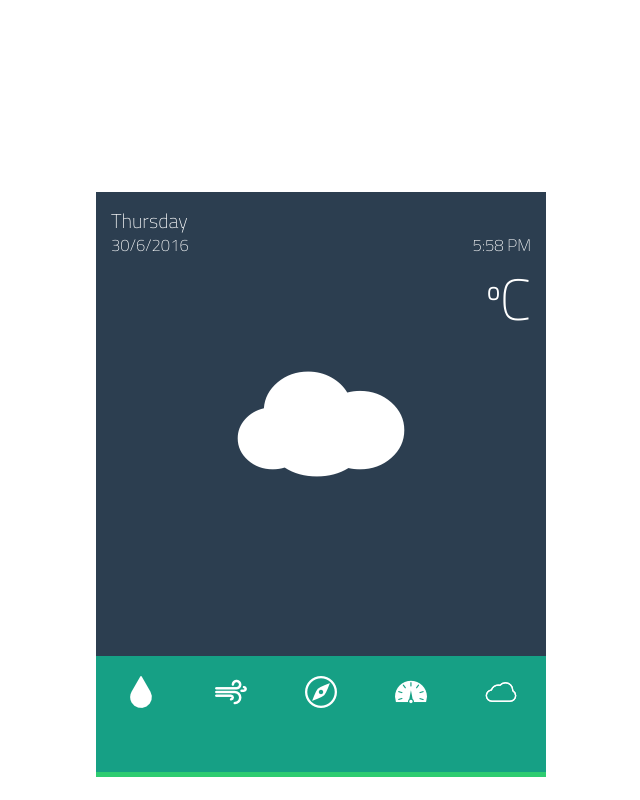
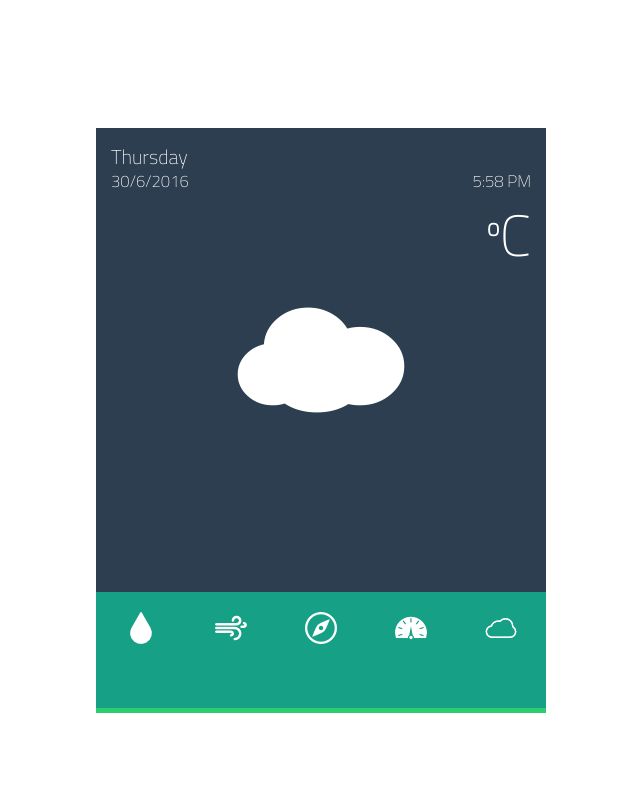
Before and after one commit to Noor0/what-sUP, a plain HTML site: page index.html in a window 1280 px wide. Shown: the whole page, without its empty margins (319-959 px from the left). Drawn offline with Linux system fonts and the light colour scheme.

Commit message:
Update style.css

```diff
--- a/style.css
+++ b/style.css
@@ -2,7 +2,7 @@ body{
 	background-color:white;
 	font-family: 'Titillium Web', sans-serif;
 	color: white;
-	padding:15% 0px 0px 0px;
+	padding:10% 0px 0px 0px;
 	margin: 0px;
 }
 
```
